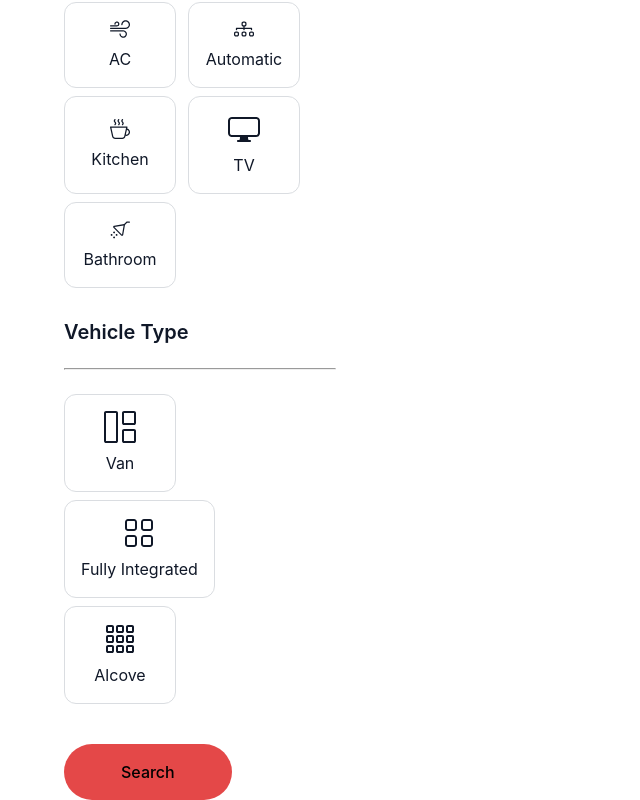
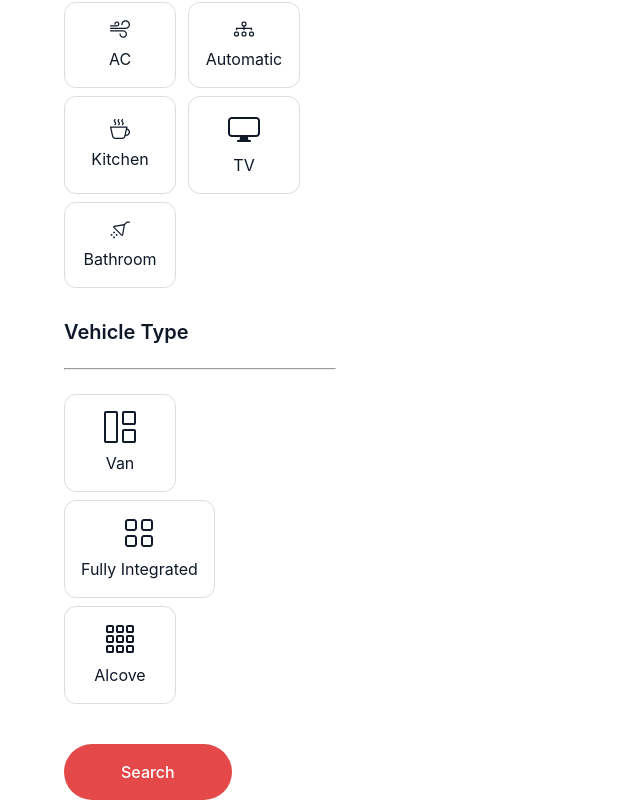
Before and after one commit to murselsen/TravelTrucks, a React (Vite) app: page /catalog in a window 1280 px wide. Shown: the part 384-1184 px from the top of the page, without its empty margins (0-640 px from the left). Built offline with nearby package versions, Linux system fonts and the light colour scheme; no server answers.

Commit message:
feat: ApplyButton bileşenine metin rengi eklendi; hover durumu için arka plan rengi ayarlandı

```diff
--- a/src/components/Sidebar/Sidebar.module.css
+++ b/src/components/Sidebar/Sidebar.module.css
@@ -4,6 +4,8 @@
     gap: 40px;
     width: 100%;
     height: 100%;
+    position: static;
+    top: 0;
 }
 
 .InputWrapper {
@@ -103,6 +105,7 @@
 .ApplyButton {
     padding: 16px 57px;
     background-color: var(--color-button);
+    color: var(--color-white);
     width: fit-content;
     border-radius: 200px;
     font-weight: 500;
@@ -111,3 +114,8 @@
     letter-spacing: -0.5%;
     vertical-align: middle;
 }
+
+.ApplyButton:hover {
+    background-color: var(--color-button-hover);
+    cursor: pointer;
+}
```
